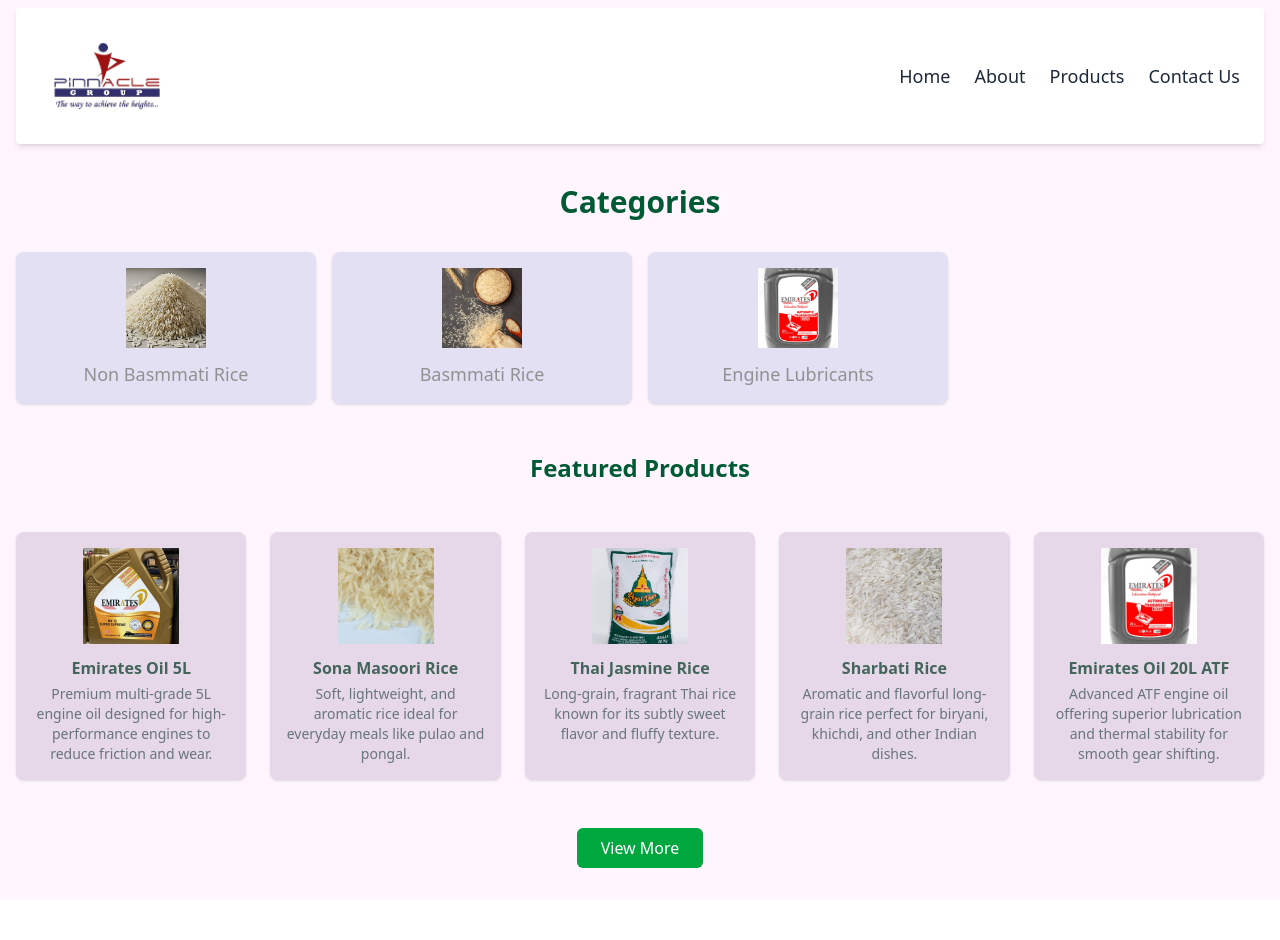
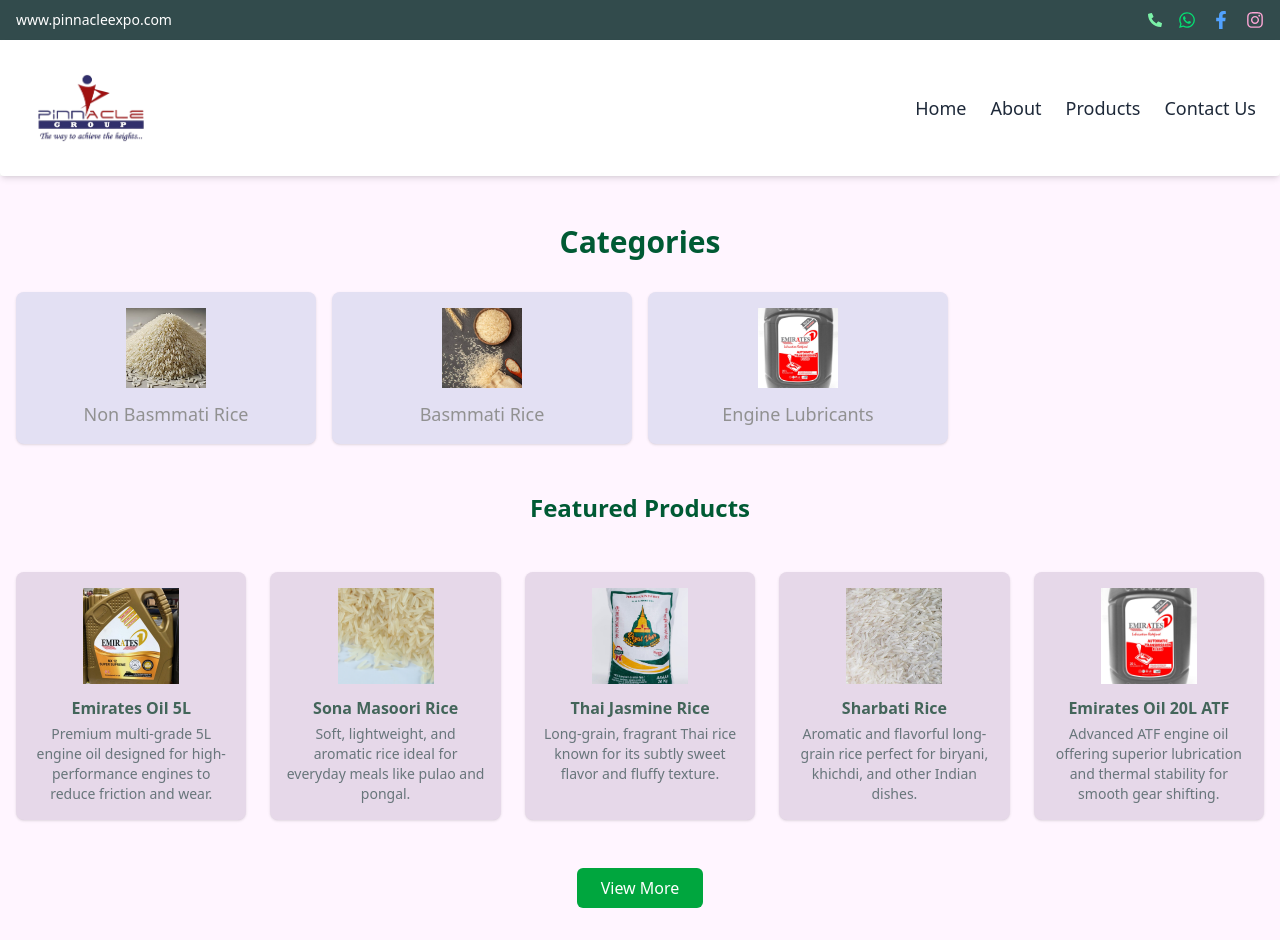
Before and after one commit to Abhixak/PinnacleExpo, a React (Vite) app: page / in a window 1280 px wide. Before the commit the page ends 900 px from the top, so only its background shows below. Built offline with nearby package versions, Linux system fonts and the light colour scheme.

Commit message:
Updated UI by adding products

```diff
--- a/src/App.jsx
+++ b/src/App.jsx
@@ -1,8 +1,10 @@
+import Header from "./Components/Header";
 import Home from "./Pages/Home";
 
 function App() {
   return (
     <>
+      <Header />
       <Home />
     </>
   );
--- a/src/Components/Header.jsx
+++ b/src/Components/Header.jsx
@@ -1,5 +1,11 @@
 import React, { useState } from "react";
 import { motion, AnimatePresence } from "framer-motion";
+import {
+  FaPhoneAlt,
+  FaWhatsapp,
+  FaFacebookF,
+  FaInstagram,
+} from "react-icons/fa";
 
 const Header = () => {
   const [isOpen, setIsOpen] = useState(false);
@@ -12,13 +18,58 @@ const Header = () => {
 
   return (
     <>
+      <section className="bg-[#324b4c] h-10 flex justify-between items-center !px-4 text-white text-lg">
+        {/* Left Side: Website Link */}
+        <a
+          href="https://www.pinnacleexpo.com"
+          target="_blank"
+          rel="noopener noreferrer"
+          className="text-white text-sm hover:underline"
+        >
+          www.pinnacleexpo.com
+        </a>
+
+        {/* Right Side: Icons */}
+        <div className="flex gap-4 items-center">
+          <a href="tel:+919999999999" className="text-sm text-green-300" title="Call">
+            <FaPhoneAlt />
+          </a>
+          <a
+            href="https://wa.me/919999999999"
+            target="_blank"
+            rel="noopener noreferrer"
+            className="text-green-400"
+            title="WhatsApp"
+          >
+            <FaWhatsapp />
+          </a>
+          <a
+            href="https://www.facebook.com/YourPage"
+            target="_blank"
+            rel="noopener noreferrer"
+            className="text-blue-400"
+            title="Facebook"
+          >
+            <FaFacebookF />
+          </a>
+          <a
+            href="https://www.instagram.com/YourProfile"
+            target="_blank"
+            rel="noopener noreferrer"
+            className="text-pink-300"
+            title="Instagram"
+          >
+            <FaInstagram />
+          </a>
+        </div>
+      </section>
       <header className="flex justify-between sticky top-0 rounded items-center !px-6 !py-4 bg-white shadow-md relative z-50">
         {/* Logo */}
         <div className="flex items-center">
           <img
             src="/logo.png"
             alt="Logo"
-            className="h-20 md:h-24 xl:h-26 w-auto"
+            className="h-22 md:h-24 xl:h-26 w-auto"
           />
         </div>
 
@@ -55,10 +106,18 @@ const Header = () => {
 
         {/* Desktop Nav */}
         <nav className="hidden md:flex gap-6 text-lg text-gray-800 font-medium">
-          <a href="#home" className="hover:text-green-700">Home</a>
-          <a href="#about" className="hover:text-green-700">About</a>
-          <a href="#products" className="hover:text-green-700">Products</a>
-          <a href="#contact" className="hover:text-green-700">Contact Us</a>
+          <a href="#home" className="hover:text-green-700">
+            Home
+          </a>
+          <a href="#about" className="hover:text-green-700">
+            About
+          </a>
+          <a href="#products" className="hover:text-green-700">
+            Products
+          </a>
+          <a href="#contact" className="hover:text-green-700">
+            Contact Us
+          </a>
         </nav>
 
         {/* Mobile Slide-in Menu */}
@@ -74,16 +133,40 @@ const Header = () => {
             >
               <ul className="flex flex-col gap-6 text-lg text-center text-green-700 space-y-6 !mt-16 text-gray-800 font-medium">
                 <li>
-                  <a href="#home" onClick={() => setIsOpen(false)} className="hover:underline">Home</a>
+                  <a
+                    href="#home"
+                    onClick={() => setIsOpen(false)}
+                    className="hover:underline"
+                  >
+                    Home
+                  </a>
                 </li>
                 <li>
-                  <a href="#about" onClick={() => setIsOpen(false)} className="hover:underline">About</a>
+                  <a
+                    href="#about"
+                    onClick={() => setIsOpen(false)}
+                    className="hover:underline"
+                  >
+                    About
+                  </a>
                 </li>
                 <li>
-                  <a href="#products" onClick={() => setIsOpen(false)} className="hover:underline">Products</a>
+                  <a
+                    href="#products"
+                    onClick={() => setIsOpen(false)}
+                    className="hover:underline"
+                  >
+                    Products
+                  </a>
                 </li>
                 <li>
-                  <a href="#contact" onClick={() => setIsOpen(false)} className="hover:underline">Contact Us</a>
+                  <a
+                    href="#contact"
+                    onClick={() => setIsOpen(false)}
+                    className="hover:underline"
+                  >
+                    Contact Us
+                  </a>
                 </li>
               </ul>
             </motion.nav>
--- a/src/Pages/Home.jsx
+++ b/src/Pages/Home.jsx
@@ -2,7 +2,6 @@ import React, { useState } from "react";
 import CategoryGrid from "../Components/CategoryGrid";
 import categories from "../data/categories";
 import productsData from "../data/products";
-import Header from "../Components/Header";
 
 const Home = () => {
   const [selectedCategory, setSelectedCategory] = useState(null);
@@ -20,9 +19,8 @@ const Home = () => {
   const visibleProducts = filteredProducts.slice(0, visibleCount);
 
   return (
+    <>
       <div className=" bg-[#fff5ff] text-slate-800 !px-4 !py-2">
-      <Header />
-
         <h2 className="text-2xl sm:text-3xl font-bold !mt-10 !mb-4 text-[#005a34] text-center">
           Categories
         </h2>
@@ -65,6 +63,7 @@ const Home = () => {
           </div>
         )}
       </div>
+    </>
   );
 };
 
```
Lines whose indentation alone changed are shown as unchanged.
